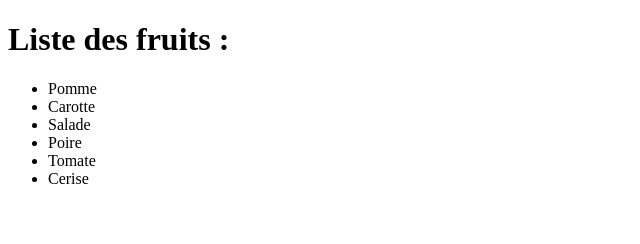
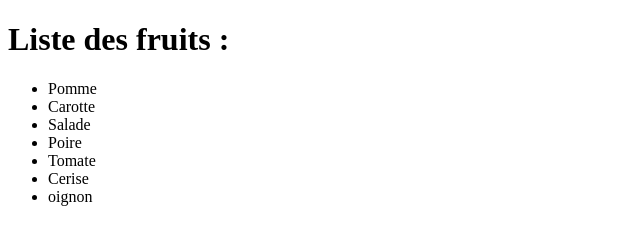
Before and after one commit to yohanPabois/fruit, a plain HTML site: page index.html in a window 1280 px wide. Shown: the full height of the page, 0-640 px from the left. Drawn offline with Linux system fonts and the light colour scheme.

```diff
--- a/index.html
+++ b/index.html
@@ -16,6 +16,7 @@
             <li>Poire</li>
             <li>Tomate</li>
             <li>Cerise</li>
+            <li>oignon</li>
         </ul>
     </body>
 </html>
```
